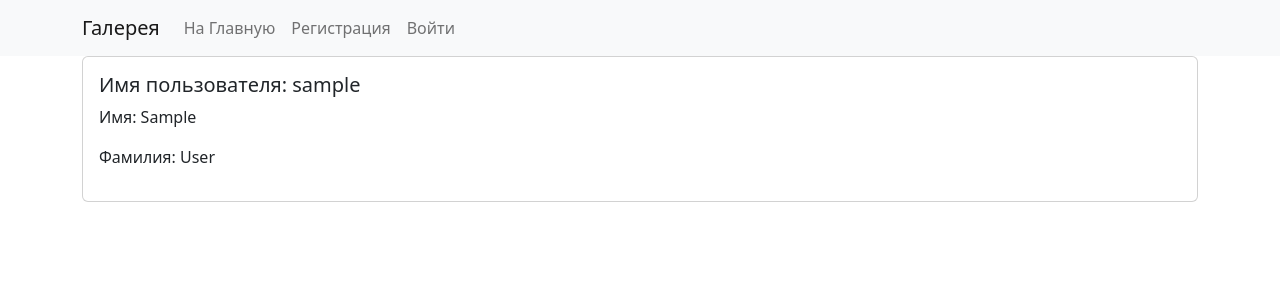
After one commit to Daniarbekov/exam_9, a Django app: page /auth/account/1 in a window 1280 px wide. The commit adds this page. Shown: the top 300 px of the page. Run offline with Django 4.2, Linux system fonts and the light colour scheme; tables that the repository leaves empty hold one stand-in row (values such as "Sample post"); some libraries are stand-ins or nearby versions.

Commit message:
User detail
добавил вью личной страницы
добавил шаблон
добавил ссылку

```diff
--- /dev/null
+++ b/source/accounts/templates/user_detail.html
@@ -0,0 +1,12 @@
+{% extends 'base.html' %}
+{% block title%}Detail{% endblock%}
+    {% block content%}
+<div class="card mb-3">
+        <div class="card-body">
+          <h5 class="card-title">Имя пользователя: {{user_obj.username}}</h5>
+          <p>Имя: {{user_obj.first_name}}</p>
+          <p>Фамилия: {{user_obj.last_name}}</p>
+        </div>
+      </div>
+    </div>
+  {% endblock %}
--- a/source/accounts/urls.py
+++ b/source/accounts/urls.py
@@ -1,8 +1,9 @@
 from django.urls import path
-from accounts.views import RegisterView, LoginView, logout_view
+from accounts.views import RegisterView, LoginView, logout_view, UserView
 
 urlpatterns = [
     path('register/', RegisterView.as_view(), name="register"),
     path('login/', LoginView.as_view(), name="login"),
     path('logout/', logout_view, name='logout'),
+    path('account/<int:pk>', UserView.as_view(), name='user_detail'),
 ]
--- a/source/accounts/views.py
+++ b/source/accounts/views.py
@@ -1,6 +1,6 @@
 from django.contrib.auth import authenticate, login, logout
 from django.shortcuts import redirect
-from django.views.generic import CreateView, TemplateView
+from django.views.generic import CreateView, TemplateView, DetailView
 from django.contrib.auth import get_user_model
 from accounts.forms import UserRegistrationForm, LoginForm
 
@@ -47,3 +47,10 @@ class LoginView(TemplateView):
 def logout_view(request):
     logout(request)
     return redirect('index')
+
+
+
+class UserView(DetailView):
+    template_name = 'user_detail.html'
+    model = get_user_model()
+    context_object_name = 'user_obj'
--- a/source/templates/base.html
+++ b/source/templates/base.html
@@ -25,7 +25,7 @@
                 {% block menu %} {% endblock %}
                 {% if user.is_authenticated %}
                 <li class="nav-item">
-                        <a class="nav-link" href="#">Личная страница</a>
+                        <a class="nav-link" href="{% url 'user_detail' request.user.pk %}">Личная страница</a>
                 <li class="nav-item">
                     <a class="nav-link" href="{% url 'logout' %}">Выйти</a>
                 {% else %}
```
